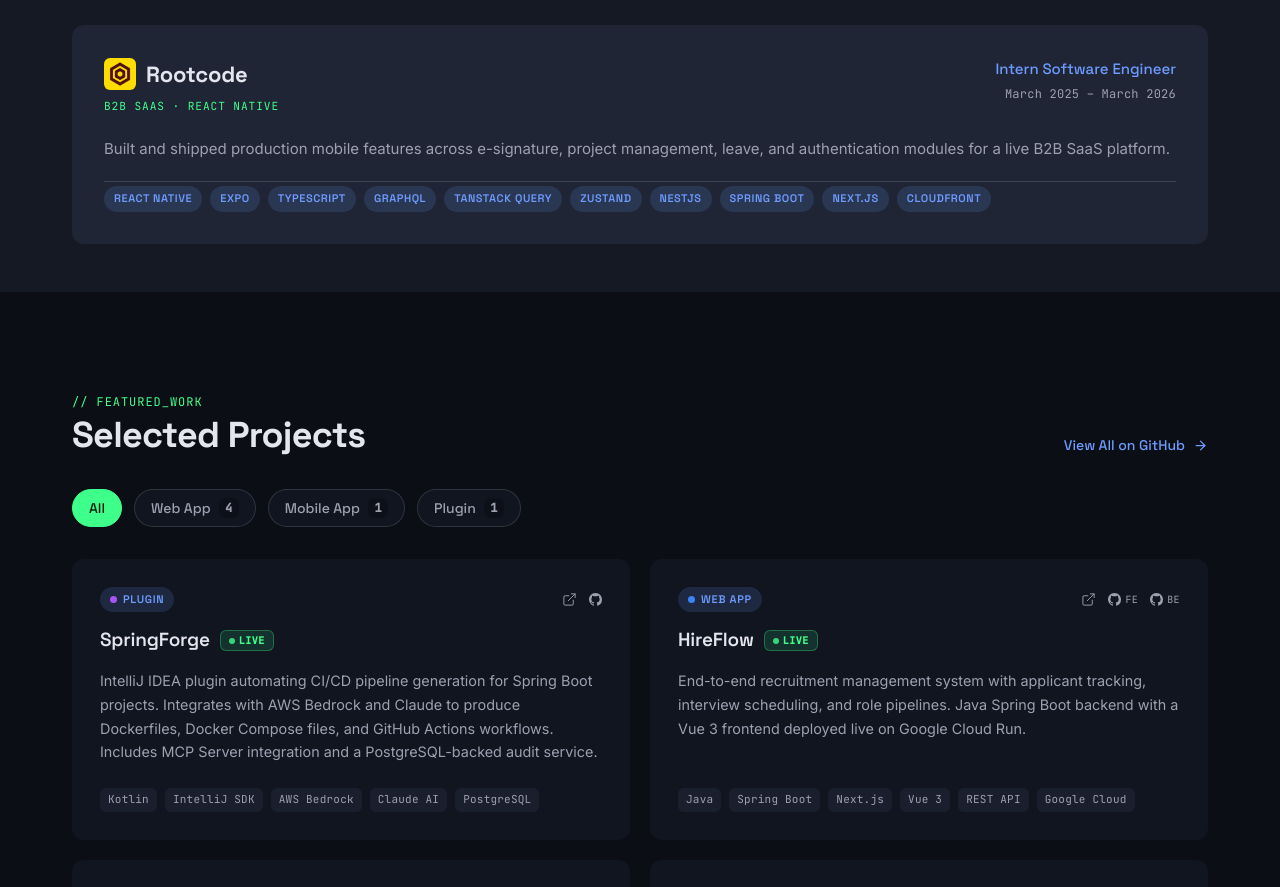
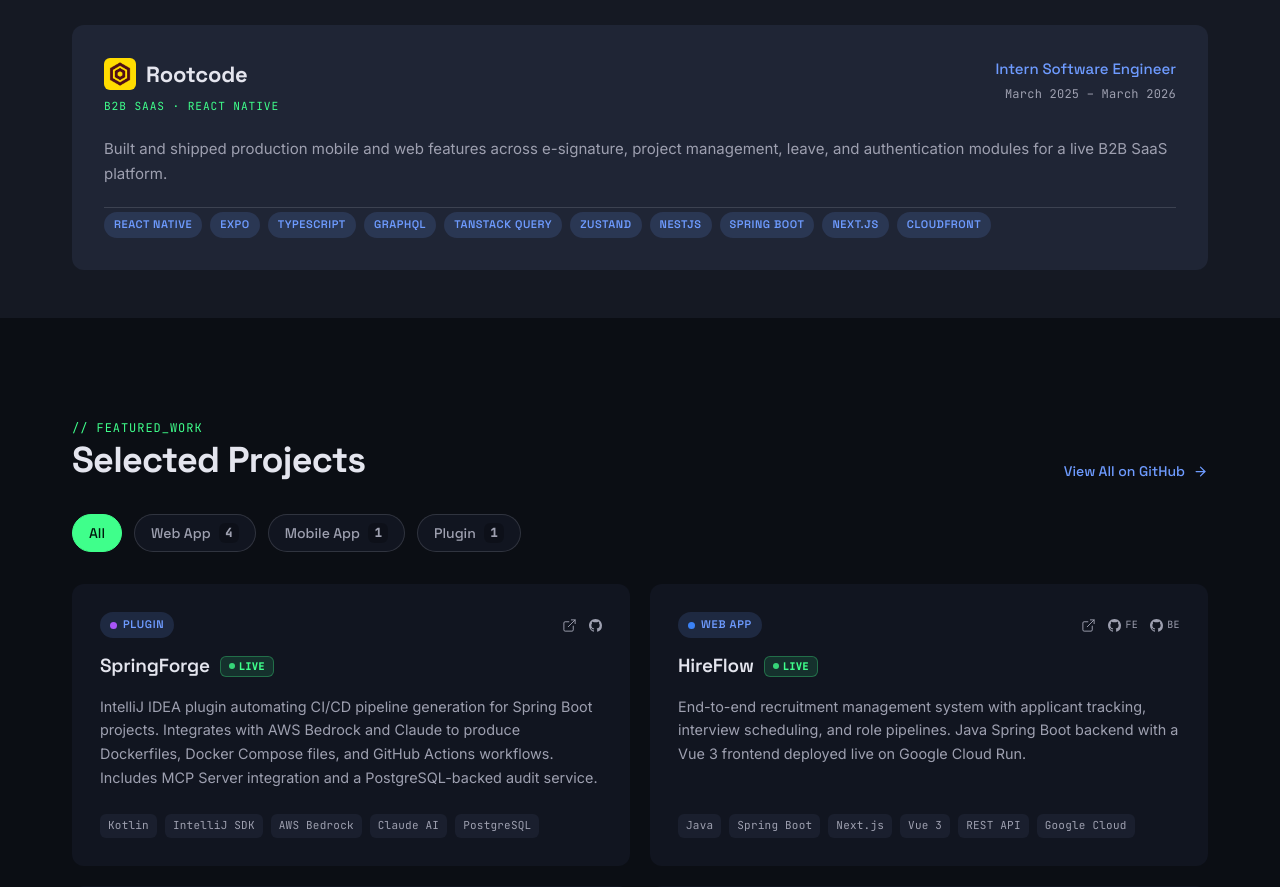
Before and after one commit to UdulaThathsaridu5624/Udula_Thathsaridu, a React (Vite) app in the folder UdulaThathsaridu/: page / in a window 1280 px wide. Shown: the part 1800-2687 px from the top of the page. Built offline with nearby package versions, Linux system fonts and the light colour scheme.

Commit message:
fix: update job description in Experience component to include web features

```diff
--- a/UdulaThathsaridu/src/components/Experience.tsx
+++ b/UdulaThathsaridu/src/components/Experience.tsx
@@ -21,7 +21,7 @@
     period: "March 2025 – March 2026",
     type: "B2B SaaS · React Native",
     description:
-      "Built and shipped production mobile features across e-signature, project management, leave, and authentication modules for a live B2B SaaS platform.",
+      "Built and shipped production mobile and web features across e-signature, project management, leave, and authentication modules for a live B2B SaaS platform.",
     tech: [
       "React Native",
       "Expo",
```
